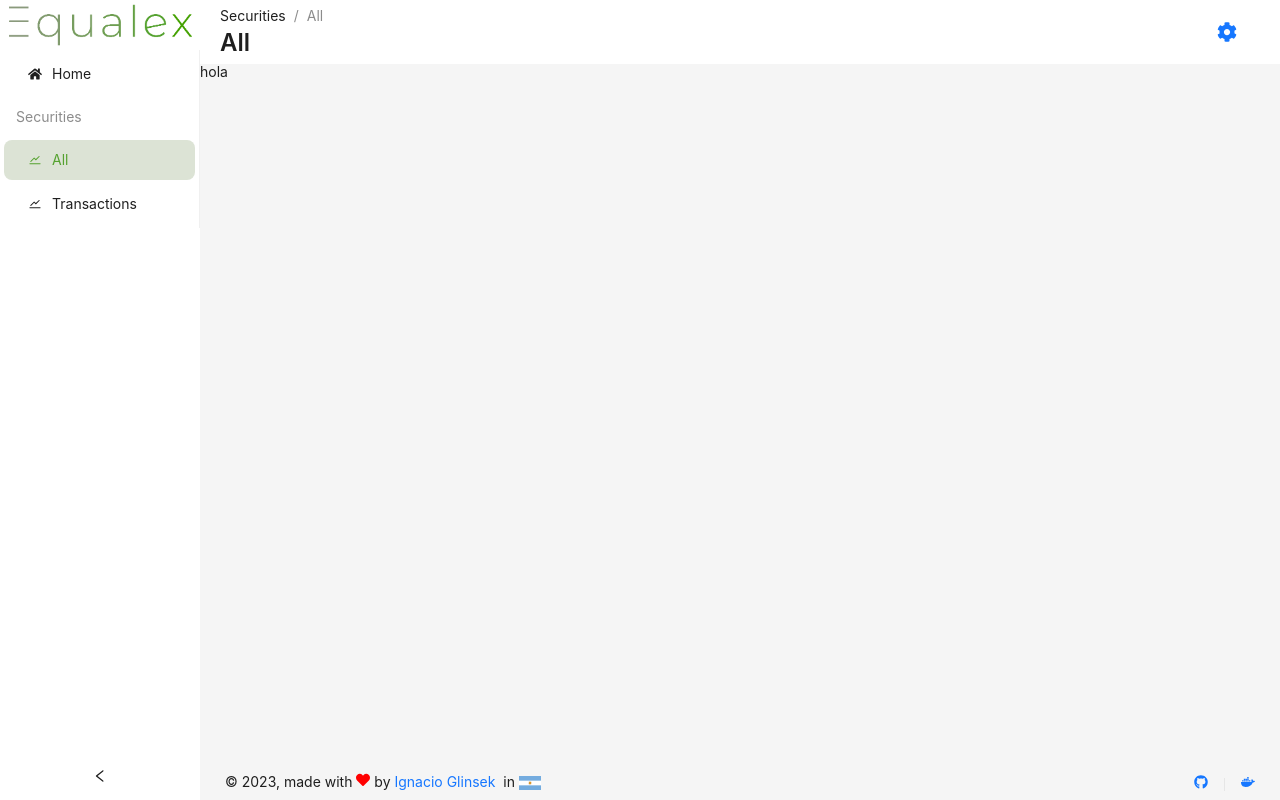
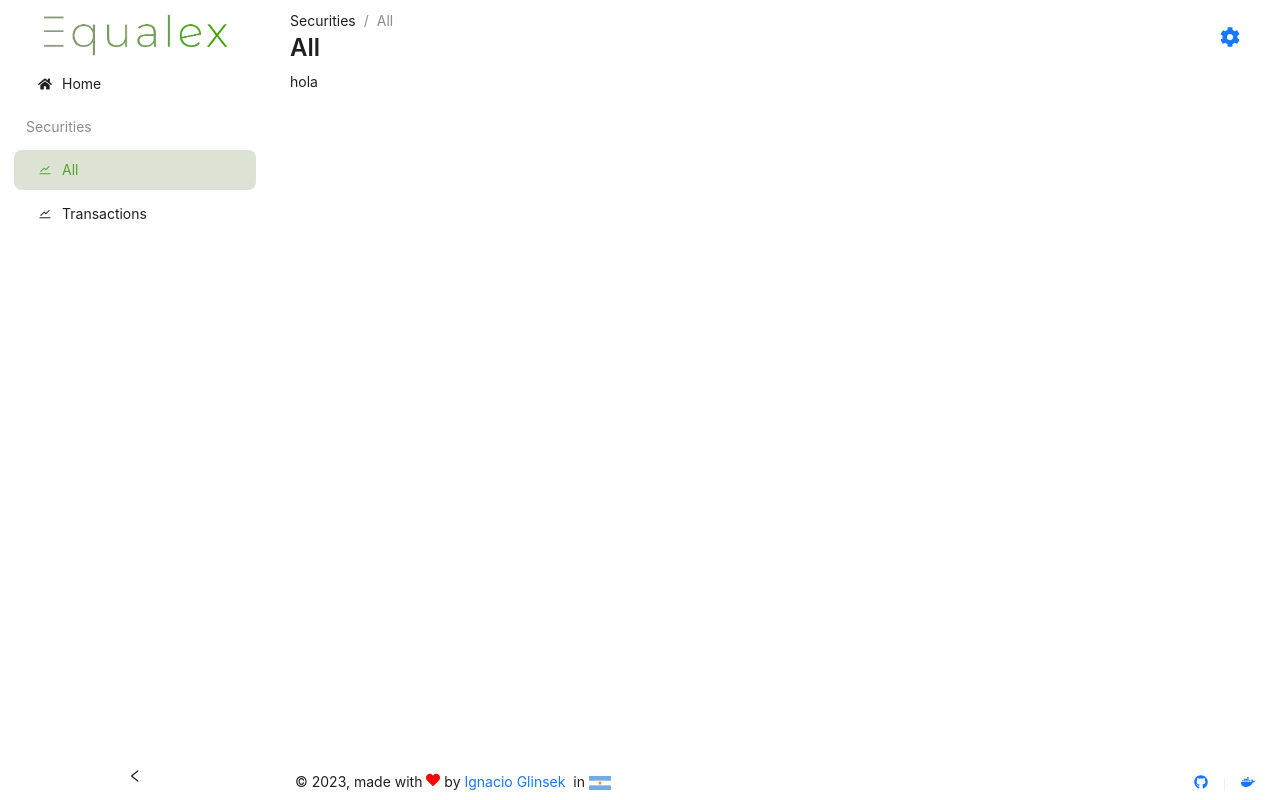
Before and after one commit to nakioman/equalex, a Next.js app: page /security in a window 1280 px wide. Built offline with nearby package versions, Linux system fonts and the light colour scheme.

Commit message:
Fixed colors

```diff
--- a/src/layout/dashboard/footer.tsx
+++ b/src/layout/dashboard/footer.tsx
@@ -1,4 +1,4 @@
-import { Col, Divider, Layout, Row, Space, Typography } from 'antd';
+import { Col, Divider, Layout, Row, Space, theme, Typography } from 'antd';
 import Image from 'next/image';
 import { FaDocker, FaGithub, FaHeart } from 'react-icons/fa';
 import argentinaFlagImage from '../../../public/img/argentina.svg';
@@ -7,8 +7,11 @@ function Footer() {
   const { Footer: AntFooter } = Layout;
   const { Link } = Typography;
   const year = new Date().getFullYear();
+  const {
+    token: { colorBgContainer },
+  } = theme.useToken();
   return (
-    <AntFooter style={{ padding: '5px 25px' }}>
+    <AntFooter style={{ padding: '5px 25px', background: colorBgContainer }}>
       <Row justify="space-between">
         <Col xs={24} md={12} lg={12}>
           &copy; {year}, made with&nbsp;
--- a/src/layout/dashboard/header.tsx
+++ b/src/layout/dashboard/header.tsx
@@ -101,7 +101,7 @@ export function Header() {
   return (
     <AntHeader
       style={{
-        padding: '5px 20px',
+        padding: '10px 20px',
         background: colorBgContainer,
       }}
     >
--- a/src/layout/dashboard/index.tsx
+++ b/src/layout/dashboard/index.tsx
@@ -1,4 +1,4 @@
-import { Layout } from 'antd';
+import { Layout, theme } from 'antd';
 import Head from 'next/head';
 import { ReactNode } from 'react';
 import Footer from './footer';
@@ -11,17 +11,23 @@ type DashboardLayout = {
 
 export default function DashboardLayout({ children }: DashboardLayout) {
   const { Content } = Layout;
-
+  const {
+    token: { colorBgContainer },
+  } = theme.useToken();
   return (
     <>
       <Head>
         <title>Equalex</title>
       </Head>
-      <Layout style={{ minHeight: '100vh' }}>
+      <Layout style={{ minHeight: '100vh', background: colorBgContainer }}>
         <Sidebar />
-        <Layout>
+        <Layout style={{ background: colorBgContainer }}>
           <Header />
-          <Content>{children}</Content>
+          <Content
+            style={{ background: colorBgContainer, margin: '10px 20px' }}
+          >
+            {children}
+          </Content>
           <Footer />
         </Layout>
       </Layout>
--- a/src/layout/dashboard/sidebar.tsx
+++ b/src/layout/dashboard/sidebar.tsx
@@ -22,6 +22,8 @@ function Footer() {
       collapsible
       collapsed={collapsed}
       onCollapse={(value) => setCollapsed(value)}
+      style={{ margin: '10px' }}
+      width={250}
     >
       <div style={{ display: 'flex', justifyContent: 'center' }}>
         {!collapsed && (
@@ -46,6 +48,7 @@ function Footer() {
         mode="inline"
         items={Routes}
         onClick={handleMenuClick}
+        style={{ border: 0 }}
       />
     </Sider>
   );
```
